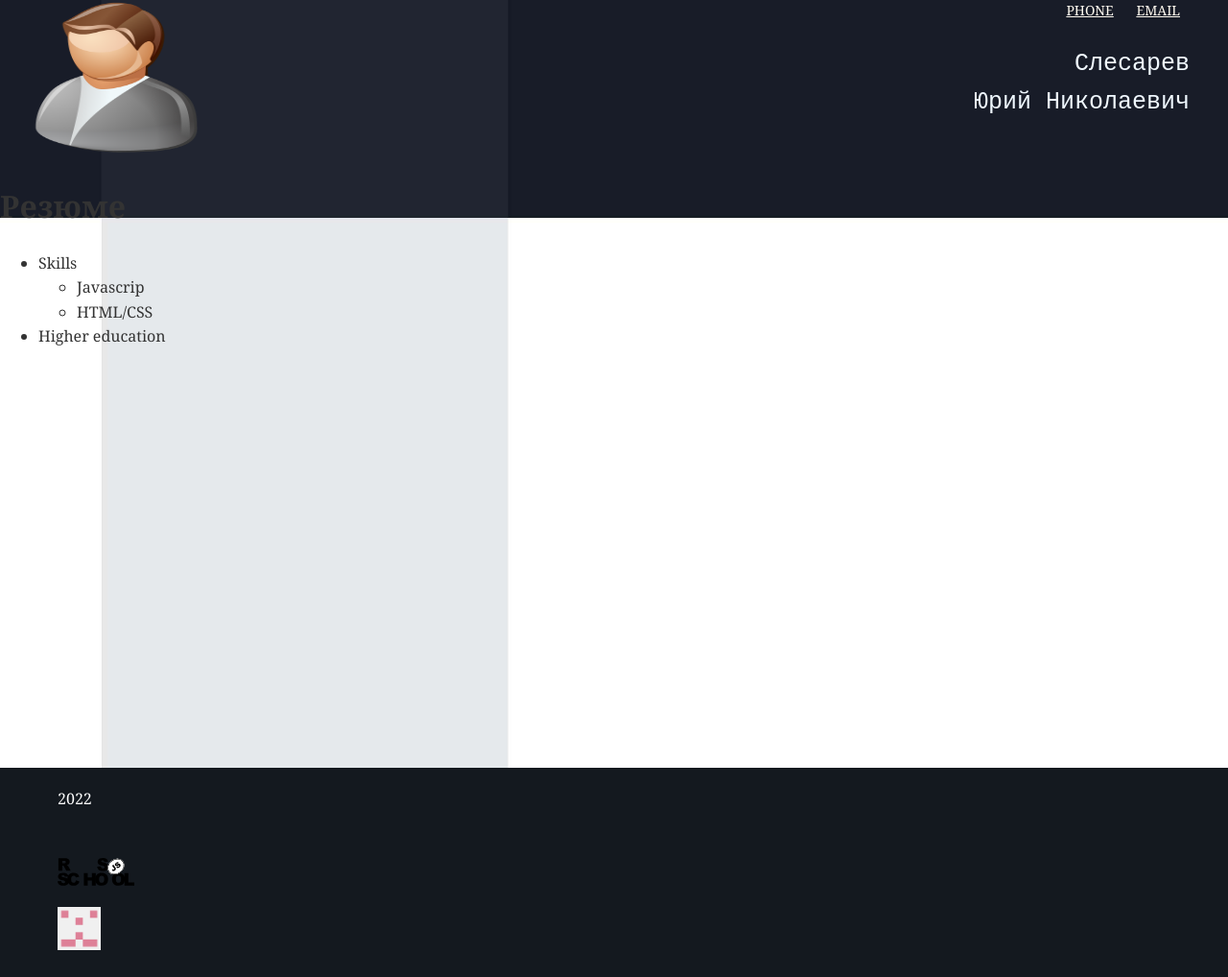
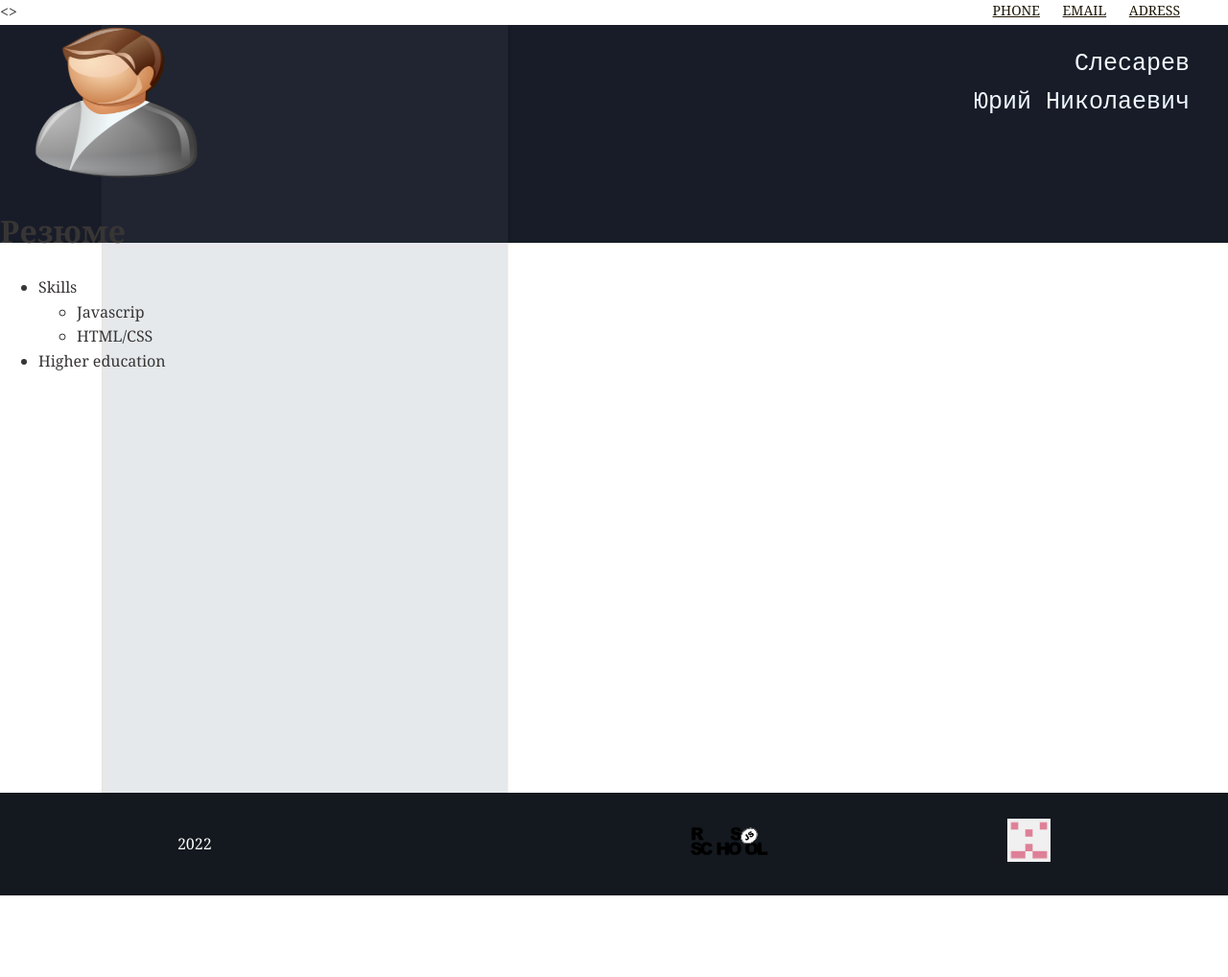
Before and after one commit to Yurechik22/rsschool-cv, a plain HTML site: page index.html in a window 1280 px wide. Shown: the whole page at 96% size. After the commit the page ends 933 px from the top, so only its background shows below. Drawn offline with Linux system fonts and the light colour scheme.

Commit message:
chainge footer

```diff
--- a/index.html
+++ b/index.html
@@ -9,22 +9,20 @@
 </head>
 <header class="header">
 
-    <div class="header_inn">
 
 
         <nav class="nav">
             <a class="nav_link" href="#">Phone</a>
             <a class="nav_link" href="#">Email</a>
-            <!-- <a class="nav_link" href="#">Adress</a> -->
+            <a class="nav_link" href="#">Adress</a>
         </nav>
 
 
-    </div>
     <pre>           Слесарев
          Юрий Николаевич</pre>
     </div>
 </header>
-<body>
+<>
     <div class="tra">
 
             <img src="../rsschool-cv/images/avat.png" alt="profile" width="240" height="160">
@@ -41,12 +39,14 @@
                         </Ul>
         </div>
         <footer class="footer"
+
+
         <p class="footer_y">2022</p>
 
-        <a href="https://rs.school/js/"> <img src="../rsschool-cv/images/rs_school_js.svg" alt="rs" width="80" height="60" ></a>
+       <a href="https://rs.school/js/"> <img src="../rsschool-cv/images/rs_school_js.svg" alt="rs" width="80" height="60" ></a>
 
+      <a href="https://github.com/Yurechik22"><img src="../rsschool-cv/images/118131024.png" alt="gh"width="45"height="45"></a>
 
-        <a  href="https://github.com/Yurechik22"><img src="../rsschool-cv/images/118131024.png" alt="gh"width="45"height="45"></a>
     </div>
 </body>
 </html>
--- a/style.css
+++ b/style.css
@@ -1,7 +1,7 @@
 body {
     margin: 0;
 font-family: Georgia, 'Times New Roman', Times, serif;
-color: #333;
+color: rgb(56, 53, 53);
 line-height: 1.6;
 
 }
@@ -30,23 +30,21 @@ text-align: right;
 padding-right: 40px;
 }
 
-.header_inn{
-display: flex;
-justify-content: flex-end;
-align-items: center;}
 
 .nav{font-size: 14px;
 text-transform: uppercase;}
 
 .nav_link{
-color: floralwhite;
+color: rgb(32, 24, 8);
 margin: 0 10px;}
 
 .footer {
     display: grid;
-
     align-items: center;
     padding: 20px 60px 20px 60px;
     color: white;
     background-color: #14191f;
+    display:flex;
+    justify-content: space-around;
+
 }
```
